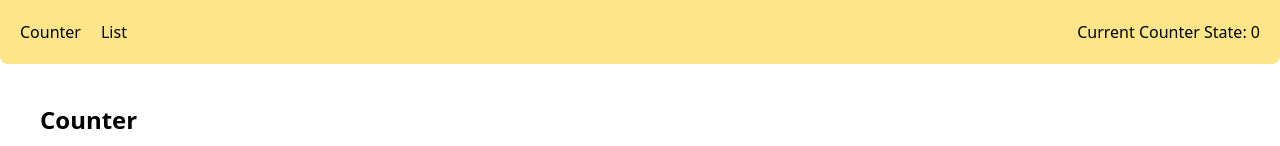
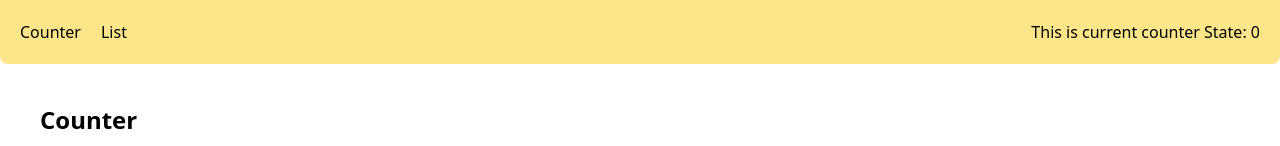
Before and after one commit to konstantinzelinsky/mobx-example, a React (Create React App) app: page /counter in a window 1280 px wide. Shown: the top 146 px of the page. Built offline with nearby package versions, Linux system fonts and the light colour scheme.

Commit message:
MainLayout: changed text

```diff
--- a/src/layouts/MainLayout.tsx
+++ b/src/layouts/MainLayout.tsx
@@ -27,7 +27,7 @@ const MainLayout = (): ReactElement => {
             List
           </NavLink>
         </nav>
-        <div>Current Counter State: {counter}</div>
+        <div>This is current counter State: {counter}</div>
       </div>
       <div className="p-10">
         <Outlet />
```
